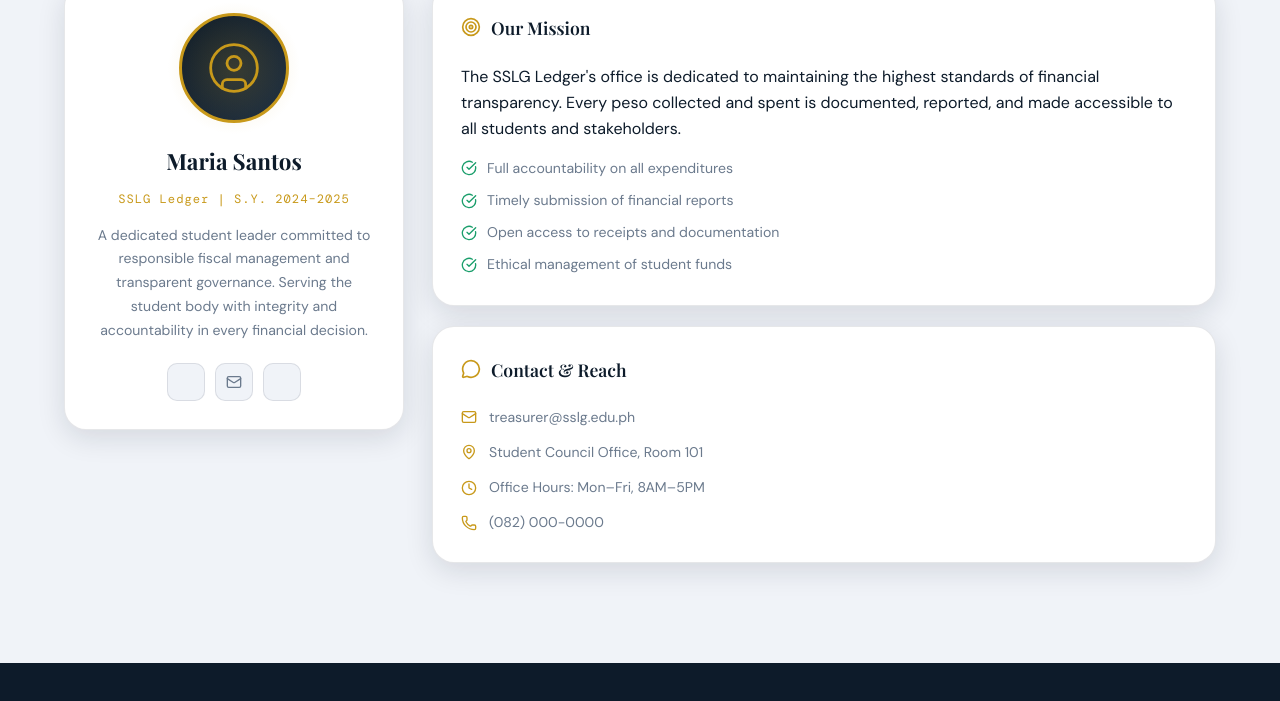
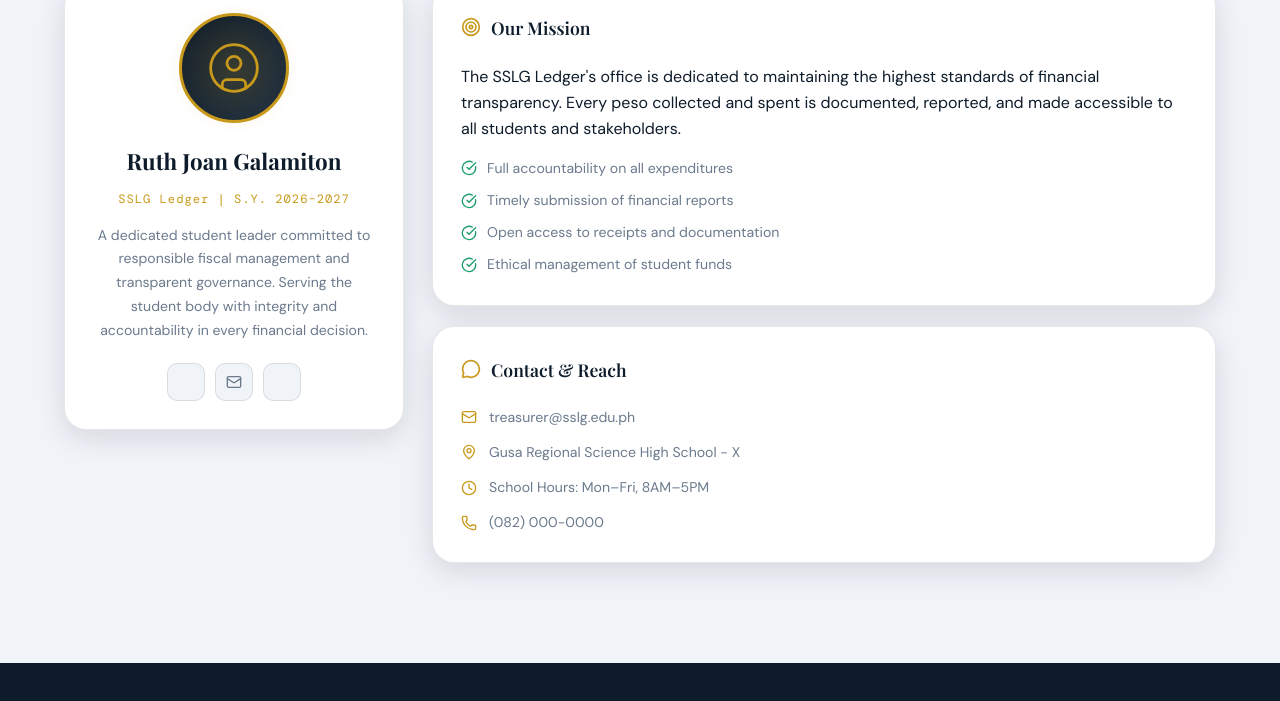
Before and after one commit to emmanuelrhael-wq/SSLG_Ledger, a plain HTML site: page index.html in a window 1280 px wide. Shown: the part 5717-6418 px from the top of the page. Drawn offline with nearby package versions, Linux system fonts and the light colour scheme.

Commit message:
1.6 html

```diff
--- a/index.html
+++ b/index.html
@@ -352,8 +352,8 @@
             </div>
             <div class="profile-glow"></div>
           </div>
-          <h3 class="profile-name">Maria Santos</h3>
-          <span class="profile-title">SSLG Ledger | S.Y. 2024–2025</span>
+          <h3 class="profile-name">Ruth Joan Galamiton</h3>
+          <span class="profile-title">SSLG Ledger | S.Y. 2026–2027</span>
           <p class="profile-bio">
             A dedicated student leader committed to responsible fiscal management
             and transparent governance. Serving the student body with integrity
@@ -399,11 +399,11 @@
               </div>
               <div class="contact-item">
                 <i data-lucide="map-pin"></i>
-                <span>Student Council Office, Room 101</span>
+                <span>Gusa Regional Science High School - X</span>
               </div>
               <div class="contact-item">
                 <i data-lucide="clock"></i>
-                <span>Office Hours: Mon–Fri, 8AM–5PM</span>
+                <span>School Hours: Mon–Fri, 8AM–5PM</span>
               </div>
               <div class="contact-item">
                 <i data-lucide="phone"></i>
```
